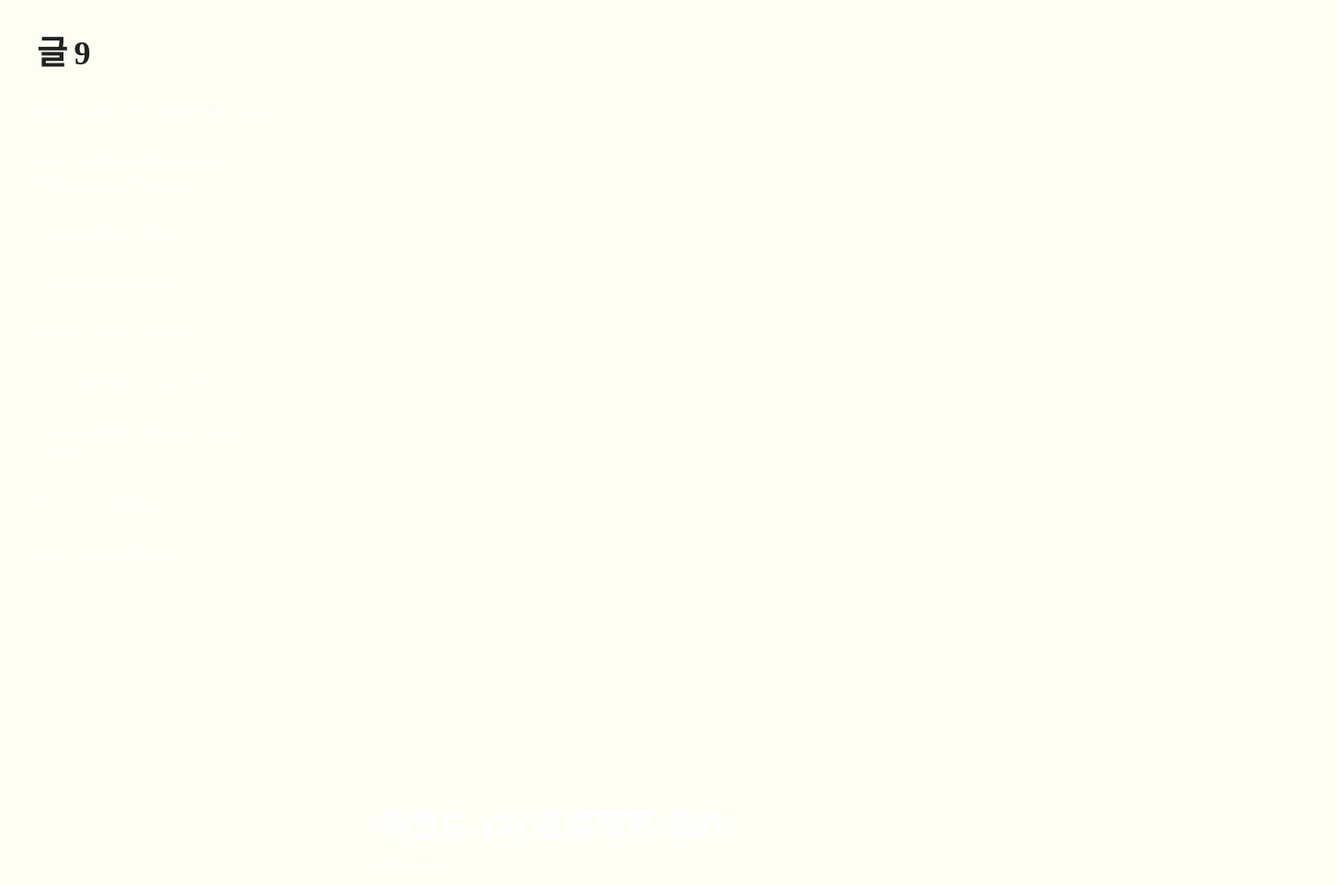
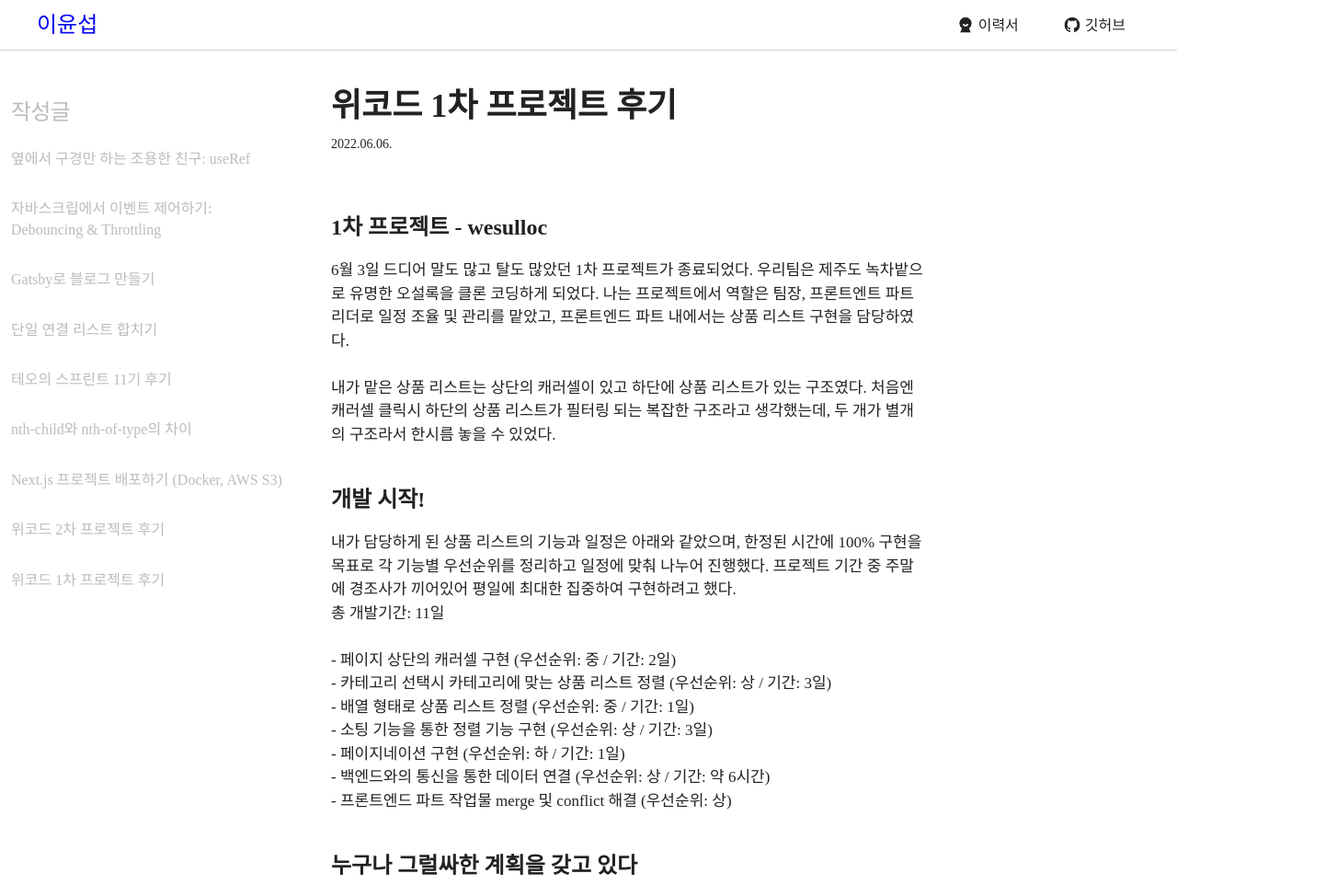
Before and after one commit to devseop/seopchive, a Gatsby site: page /1st-project-review/ in a window 1280 px wide. Shown: the top 962 px of the page at 92% size, 1454 px wide, since content can reach past the window. Built offline with nearby package versions, Linux system fonts and the light colour scheme; Gatsby itself is replaced by a stand-in of ours; some packages are replaced by stand-ins of ours; code samples lack their colours; a web font is replaced by a local one.

Commit message:
:lipstick: 포스트 페이지 UI 스타일링

```diff
--- a/src/components/Common/Template.tsx
+++ b/src/components/Common/Template.tsx
@@ -1,8 +1,8 @@
 import React, { ReactNode } from 'react';
 import { Helmet } from 'react-helmet';
-import styled from '@emotion/styled';
 
 import GlobalStyle from '../../style/GlobalStyle';
+import Navbar from 'components/main/Navbar';
 
 type TemplateProps = {
   title: string;
@@ -12,7 +12,7 @@ type TemplateProps = {
 
 const Template = ({ title, url, children }: TemplateProps) => {
   return (
-    <Container>
+    <>
       <Helmet>
         <title>{title}</title>
 
@@ -36,12 +36,11 @@ const Template = ({ title, url, children }: TemplateProps) => {
         <html lang="ko" />
       </Helmet>
       <GlobalStyle />
+      <Navbar />
       {children}
       {/* <Footer /> */}
-    </Container>
+    </>
   );
 };
 
-const Container = styled.main``;
-
 export default Template;
--- a/src/components/Main/Intro.tsx
+++ b/src/components/Main/Intro.tsx
@@ -4,14 +4,14 @@ import { INTRODUCE_PARAGRAPH } from '../../constants/constants';
 const Intro = () => {
   return (
     <Container>
-      <IntroText>{INTRODUCE_PARAGRAPH}</IntroText>
+      <IntroText>\ {INTRODUCE_PARAGRAPH}</IntroText>
     </Container>
   );
 };
 
 const Container = styled.section`
   max-width: 1024px;
-  margin: 144px auto 80px;
+  margin: 80px auto;
 `;
 
 const IntroText = styled.p`
--- a/src/components/Main/PostItem.tsx
+++ b/src/components/Main/Item.tsx
@@ -2,13 +2,13 @@ import React from 'react';
 import styled from '@emotion/styled';
 import { Link } from 'gatsby';
 
-type PostItemProps = {
+type ItemProps = {
   title: string;
   date: string;
   link: string;
 };
 
-export const PostItem = ({ title, date, link }: PostItemProps) => {
+export const Item = ({ title, date, link }: ItemProps) => {
   return (
     <Link to={link}>
       <PostItemWrapper>
--- a/src/components/Main/Navbar.tsx
+++ b/src/components/Main/Navbar.tsx
@@ -3,7 +3,7 @@ import styled from '@emotion/styled';
 import { Link } from 'gatsby';
 import { RiUser5Fill, RiGithubFill } from 'react-icons/ri';
 
-import { HOME_TYPE, NAV_CONSTANTS } from '../../constants/constants';
+import { NAV_CONSTANTS } from '../../constants/constants';
 import { NavIconType } from 'types/types';
 
 const Navbar = () => {
@@ -11,7 +11,7 @@ const Navbar = () => {
     <NavContainer>
       <Header>
         <Link to="/">
-          <h1>{HOME_TYPE}</h1>
+          <h1>이윤섭</h1>
         </Link>
       </Header>
       <Nav>
@@ -32,18 +32,19 @@ const NAV_ICONS: NavIconType = {
   RiGithubFill: <RiGithubFill />,
 };
 
-const NavContainer = styled.header`
+const NavContainer = styled.nav`
   display: flex;
   flex-direction: row;
   justify-content: space-between;
   align-items: center;
   width: 100%;
-  padding: 20px 40px;
-  background-color: #fffef5;
+  padding: 12px 40px;
+  /* background-color: #fffef5; */
+  background-color: #fff;
   box-shadow: 0px 1px 0px 0px rgba(34, 34, 34, 0.2);
-
-  position: fixed;
+  position: sticky;
   top: 0;
+  z-index: 1;
 `;
 
 const Header = styled.div`
@@ -51,6 +52,7 @@ const Header = styled.div`
   height: fit-content;
 
   h1 {
+    font-size: 24px;
     font-weight: 500;
   }
 
@@ -63,7 +65,7 @@ const Header = styled.div`
   }
 `;
 
-const Nav = styled.nav`
+const Nav = styled.div`
   display: flex;
   flex-direction: row;
   gap: 16px;
@@ -74,8 +76,8 @@ const MenuLink = styled.a`
   flex-direction: row;
   gap: 4px;
 
-  padding: 4px 16px;
-
+  padding: 0 16px;
+  margin-top: 5px;
   color: #222;
   text-decoration: none;
   height: fit-content;
--- a/src/components/content/CommentWidget.tsx
+++ b/src/components/content/CommentWidget.tsx
@@ -43,9 +43,8 @@ const CommentWidget = () => {
 };
 
 const UtterancesWrapper = styled.div`
-  @media (max-width: 768px) {
-    padding: 0 20px;
-  }
+  width: 644px;
+  margin: 0 auto;
 `;
 
 export default CommentWidget;
--- a/src/components/content/PostContent.tsx
+++ b/src/components/content/Content.tsx
@@ -2,16 +2,54 @@ import React from 'react';
 import styled from '@emotion/styled';
 
 interface PostContentProps {
+  title: string;
+  date: string;
   html: string;
 }
 
-const PostContent = ({ html }: PostContentProps) => {
+const Content = ({ title, date, html }: PostContentProps) => {
   //* React는 XSS 공격을 막기 위해 렌더링 메소드 내부에서 html 태그가 담겨있는 string 형태를 렌더링하면,
   //* 태그가 적용되지 않고 문자열 그대로 렌더링 된다.
   //* dangerouslySetInnerHTML은 이러한 취약점이 있다는 것을 알고 사용해야 한다.
 
-  return <MarkdownRenderer dangerouslySetInnerHTML={{ __html: html }} />;
+  return (
+    <>
+      <Container>
+        <Title>{title}</Title>
+        <PostDate>{date}</PostDate>
+      </Container>
+      <MarkdownRenderer dangerouslySetInnerHTML={{ __html: html }} />
+    </>
+  );
 };
+
+const Container = styled.header`
+  display: flex;
+  flex-direction: column;
+  min-width: 644px;
+  max-width: 644px;
+  margin: 0 auto;
+`;
+
+const Title = styled.h2`
+  display: -webkit-box;
+  overflow: hidden;
+  overflow-wrap: break-word;
+  text-overflow: ellipsis;
+  white-space: normal;
+  -webkit-line-clamp: 2;
+  -webkit-box-orient: vertical;
+  font-size: 36px;
+  font-weight: 700;
+  line-height: 1.2;
+  margin-bottom: 12px;
+  color: #222;
+`;
+
+const PostDate = styled.p`
+  font-size: 14px;
+  color: #222;
+`;
 
 const MarkdownRenderer = styled.article`
   // Renderer Style
@@ -21,7 +59,7 @@ const MarkdownRenderer = styled.article`
   margin: 0 auto;
   padding: 64px 0;
   word-break: break-all;
-  color: #e3e3e3;
+  color: #222;
 
   // Markdown Style
   line-height: 1.5;
@@ -203,4 +241,4 @@ const MarkdownRenderer = styled.article`
   }
 `;
 
-export default PostContent;
+export default Content;
--- a/src/components/content/PostHead.tsx
+++ b/src/components/content/PostHead.tsx
@@ -35,12 +35,12 @@ const Title = styled.h2`
   font-weight: 700;
   line-height: 1.2;
   margin-bottom: 12px;
-  color: rgba(254, 254, 254, 1);
+  color: #222;
 `;
 
 const PostDate = styled.p`
   font-size: 14px;
-  color: rgba(254, 254, 254, 1);
+  color: #222;
 `;
 
 export default PostHead;
--- a/src/components/content/PostNav.tsx
+++ b/src/components/content/PostNav.tsx
@@ -1,3 +1,4 @@
+import React from 'react';
 import styled from '@emotion/styled';
 
 type PostNavProps = {
@@ -18,13 +19,8 @@ type PostNavProps = {
 const PostNav = ({ posts }: PostNavProps) => {
   return (
     <NavContainer>
-      <Header>
-        <TextWrapper>
-          <h1>글</h1>
-          <h1>{posts.length}</h1>
-        </TextWrapper>
-      </Header>
       <ContentWrapper>
+        <Title>작성글</Title>
         <ListWrapper>
           {posts.map(({ node }) => (
             <PostLinkItem key={node.id}>
@@ -38,50 +34,30 @@ const PostNav = ({ posts }: PostNavProps) => {
 };
 
 const NavContainer = styled.aside`
-  display: flex;
-  flex-direction: column;
-  min-width: 360px;
-  max-width: 360px;
-  height: 100vh;
-  position: sticky;
-  top: 0;
-  color: white;
-`;
-
-const Header = styled.header`
-  display: flex;
-  flex-direction: column;
-  gap: 16px;
-  padding: 40px 40px 0 40px;
-
-  img {
-    width: 40px;
-    height: 40px;
-  }
+  width: 360px;
 `;
 
 const ContentWrapper = styled.nav`
-  padding: 24px 40px 0 28px;
+  padding: 16px 40px 0 0;
   opacity: 0.3;
   transition: opacity 0.2s ease-in-out;
+  overflow-y: auto;
+  position: sticky;
+  top: 94px;
+  max-height: calc(100vh - 54px - 40px);
 
   &:hover {
     opacity: 1;
   }
 `;
 
-const TextWrapper = styled.div`
-  display: flex;
-  flex-direction: row;
-  gap: 8px;
-
-  h1 {
-    color: #222;
-    font-size: 36px;
-    font-weight: 600;
-    line-height: 36px;
-    letter-spacing: -0.72px;
-  }
+const Title = styled.h1`
+  margin: 0 0 16px 12px;
+  color: #222;
+  font-size: 24px;
+  font-weight: 500;
+  line-height: 1;
+  letter-spacing: -0.72px;
 `;
 
 const ListWrapper = styled.ul`
@@ -100,16 +76,16 @@ const PostLinkItem = styled.li`
 
   &:hover {
     filter: none;
-    background-color: rgba(254, 254, 254, 0.1);
+    background-color: rgba(0, 0, 0, 0.07);
   }
 
   a {
-    color: rgba(254, 254, 254, 1);
+    color: #222;
     text-decoration: none;
     line-height: 1.4;
 
     &:visited {
-      color: rgba(254, 254, 254, 1);
+      color: #222;
       text-decoration: none;
     }
   }
--- /dev/null
+++ b/src/components/content/TableOfContents.tsx
@@ -0,0 +1,52 @@
+import styled from '@emotion/styled';
+
+const TableOfContents = ({ content }: { content: string }) => {
+  return <StyledToc dangerouslySetInnerHTML={{ __html: content }} />;
+};
+
+const StyledToc = styled.div`
+  padding: 16px 0 0 40px;
+  opacity: 0.3;
+  transition: opacity 0.2s ease-in-out;
+  overflow-y: auto;
+  position: sticky;
+  top: 94px;
+  max-height: calc(100vh - 54px - 40px);
+
+  &:hover {
+    opacity: 1;
+  }
+
+  ul {
+    display: flex;
+    flex-direction: column;
+    gap: 8px;
+    list-style-type: none;
+  }
+
+  li {
+    padding: 12px;
+    border-radius: 6px;
+    filter: grayscale(100%);
+    transition: filter 0.2s ease-in-out;
+    cursor: pointer;
+
+    &:hover {
+      filter: none;
+      background-color: rgba(0, 0, 0, 0.07);
+    }
+
+    a {
+      color: #222;
+      text-decoration: none;
+      line-height: 1.4;
+
+      &:visited {
+        color: #222;
+        text-decoration: none;
+      }
+    }
+  }
+`;
+
+export default TableOfContents;
--- a/src/pages/index.tsx
+++ b/src/pages/index.tsx
@@ -1,8 +1,7 @@
 import React from 'react';
 import { graphql } from 'gatsby';
 import { IGatsbyImageData } from 'gatsby-plugin-image';
-import Navbar from 'components/main/Navbar';
-import PostList from 'components/main/PostList';
+import List from 'components/main/List';
 import Template from 'components/common/Template';
 import Intro from '../components/main/Intro';
 import { PostListItemType } from 'types/types';
@@ -43,9 +42,8 @@ const IndexPage = ({
 
   return (
     <Template title={title} url={siteUrl}>
-      <Navbar />
       <Intro />
-      <PostList posts={edges} />
+      <List posts={edges} />
     </Template>
   );
 };
--- a/src/style/GlobalStyle.tsx
+++ b/src/style/GlobalStyle.tsx
@@ -18,7 +18,8 @@ const defaultStyle = css`
   }
 
   body {
-    background: #fffef5;
+    /* background: #fffef5; */
+    background: #fff;
   }
 
   a,
--- a/src/templates/PostTemplate.tsx
+++ b/src/templates/PostTemplate.tsx
@@ -4,11 +4,11 @@ import styled from '@emotion/styled';
 
 import Template from 'components/common/Template';
 import PostNav from 'components/content/PostNav';
-import PostHead from 'components/content/PostHead';
-import PostContent from 'components/content/PostContent';
+import Content from 'components/content/Content';
 import CommentWidget from 'components/content/CommentWidget';
 
 import { PostPageItemType } from '../types/types';
+import TableOfContents from 'components/content/TableOfContents';
 
 type PostTemplateProps = {
   data: {
@@ -34,6 +34,7 @@ const PostTemplate = ({
   const {
     node: {
       html,
+      tableOfContents,
       frontmatter: { title, date },
     },
   } = edges[0];
@@ -42,21 +43,28 @@ const PostTemplate = ({
 
   return (
     <Template title={title} url={href}>
-      <PostNav posts={allPosts} />
       <Container>
-        <PostHead title={title} date={date} />
-        <PostContent html={html} />
-        <CommentWidget />
+        <PostNav posts={allPosts} />
+        <ContentWrapper>
+          <Content title={title} date={date} html={html} />
+          <CommentWidget />
+        </ContentWrapper>
+        <TableOfContents content={tableOfContents} />
       </Container>
     </Template>
   );
 };
 
-const Container = styled.article`
-  min-width: 1440px;
+const Container = styled.section`
+  display: flex;
+  flex-direction: row;
+  flex-wrap: wrap;
+  margin: 40px auto;
   max-width: 1440px;
-  padding: 80px 0;
-  margin-left: 14px;
+`;
+
+const ContentWrapper = styled.main`
+  max-width: 644px;
 `;
 
 export const queryMarkdownDataBySlug = graphql`
--- a/src/types/types.ts
+++ b/src/types/types.ts
@@ -16,6 +16,7 @@ export type PostListItemType = {
 export type PostPageItemType = {
   node: {
     html: string;
+    tableOfContents: string;
     frontmatter: PostFrontmatterType;
   };
 };
```
Also changed, not shown: src/components/Main/List.tsx (renamed from src/components/Main/PostList.tsx, +7 -7 lines).
